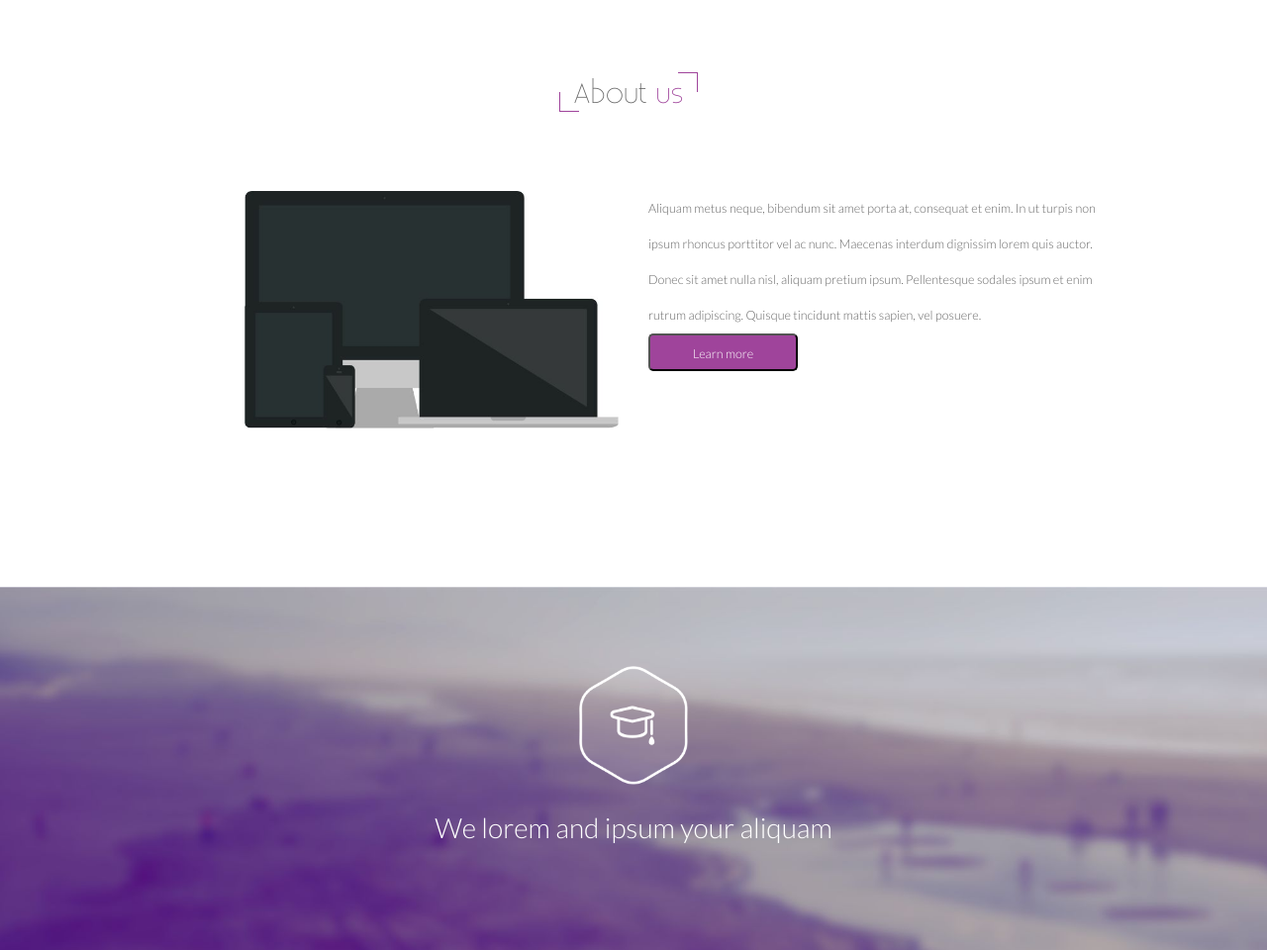
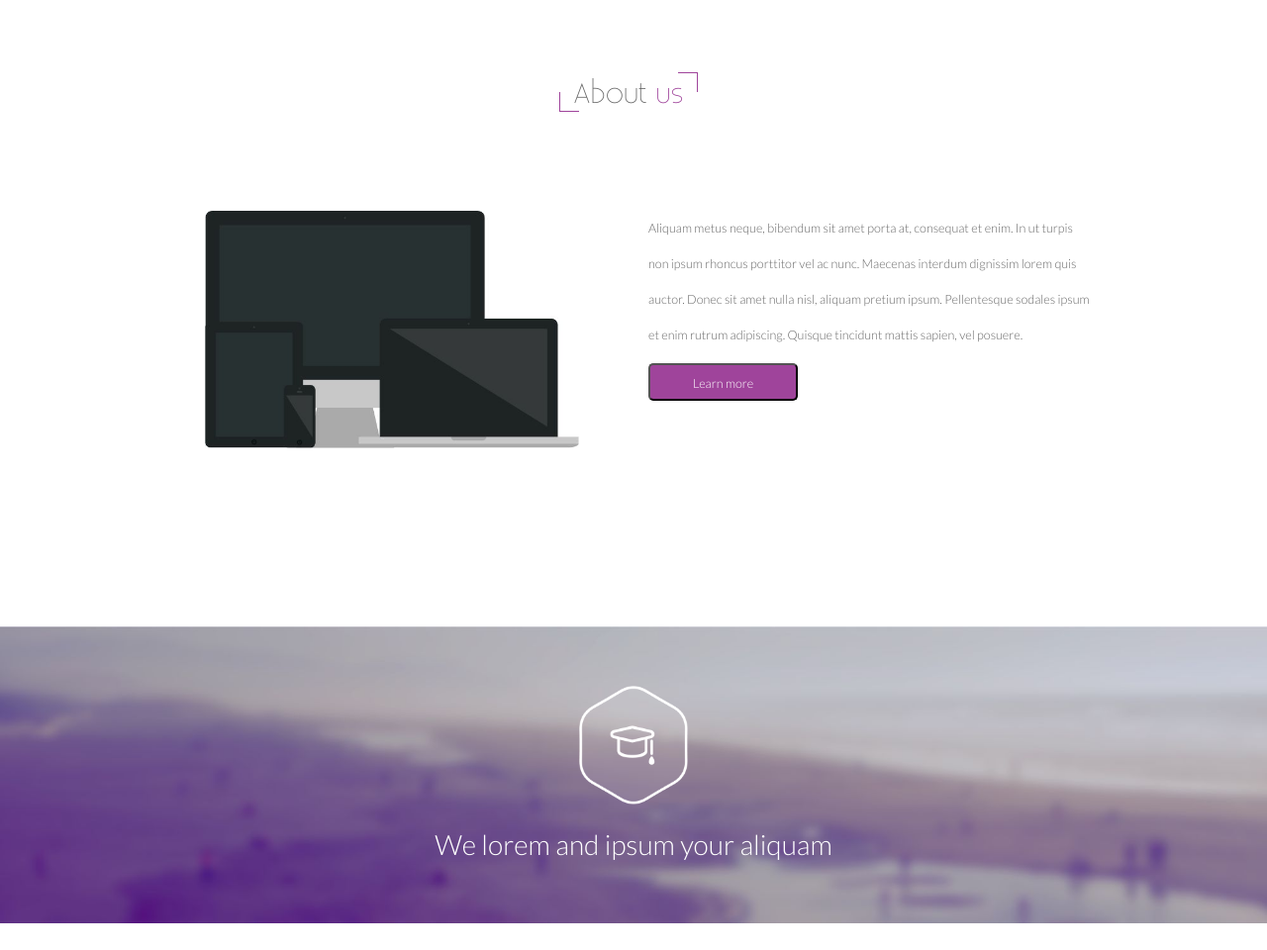
Before and after one commit to a-bartosiak/Bhagaskara, a website: page index.html in a window 1280 px wide. Shown: the part 1632-2592 px from the top of the page at 99% size. Drawn offline with Linux system fonts and the light colour scheme.

Commit message:
poprawione RWD mobile

```diff
--- a/index.html
+++ b/index.html
@@ -110,6 +110,7 @@
             <div class="navContainer">
                 <div class="nav"> About <span> us </span> </div>
             </div>
+            <div class="aboutUs">
                 <div class="col-xs-12 col-md-12 col-lg-6 mobile">
                     <img src="../images/Mobile.jpg" alt="">
                 </div>
@@ -118,13 +119,16 @@
                     rutrum adipiscing. Quisque tincidunt mattis sapien, vel posuere. <br>
                     <button> Learn more </button>
                 </div>
+            </div>
         </article>
     </section>
     <section class="weWrapper">
-        <article class="container row">
+        <article class="container">
+          <div class="row">
             <div class="weShape">
                 <img src="../images/ShapeWeLorem.png" alt="">
                 <h2> We lorem and ipsum your aliquam </h2>
+            </div>
             </div>
         </article>
     </section>
@@ -281,12 +285,24 @@
                     </li>
                 </ul>
                 <div class="quotesButton">
-                    <div> <a href="#quote1"> </a> </div>
-                    <div> <a href="#quote2"> </a> </div>
-                    <div> <a href="#quote3"> </a> </div>
-                    <div> <a href="#quote4"> </a> </div>
-                    <div> <a href="#quote5"> </a> </div>
-                    <div> <a href="#quote6"> </a> </div>
+                    <div>
+                        <a href="#quote1"> </a>
+                    </div>
+                    <div>
+                        <a href="#quote2"> </a>
+                    </div>
+                    <div>
+                        <a href="#quote3"> </a>
+                    </div>
+                    <div>
+                        <a href="#quote4"> </a>
+                    </div>
+                    <div>
+                        <a href="#quote5"> </a>
+                    </div>
+                    <div>
+                        <a href="#quote6"> </a>
+                    </div>
                 </div>
                 <div class="white"> </div>
             </div>
--- a/sass/style.scss
+++ b/sass/style.scss
@@ -55,9 +55,15 @@ a {
 }
 
 h1 {
+    font-family: 'existencelight', sans-serif;
+    font-size: 50px;
+    margin: 30px;
+    @media (min-width: 768px) and (max-width: 1024px) {
+        font-size: 60px;
+    }
+    @media (min-width: 1025px) {
         font-size: 80px;
-    font-family: 'existencelight', sans-serif;
-    margin: 30px;
+    }
 }
 
 h3 {
@@ -132,9 +138,12 @@ h3 {
 }
 
 .navLogo {
+    display: none;
+    @media (min-width: 768px) {
         font-family: 'existencelight', sans-serif;
         font-size: 2em;
         display: flex;
+    }
 }
 
 .list {
@@ -173,8 +182,17 @@ h3 {
     display: flex;
     flex-direction: column;
     align-items: center;
+    margin-top: 10px;
+    margin-bottom: 10px;
+    text-align: center;
+    @media (min-width: 768px) and (max-width: 1024px) {
+        margin-top: 15px;
+        margin-bottom: 15px;
+    }
+    @media (min-width: 1025px) {
         margin-top: 100px;
         margin-bottom: 100px;
+    }
 }
 
 .featureDiv img {
@@ -192,22 +210,22 @@ h3 {
 
 h4 {
     font-size: 1.6em;
-    @media (min-width: 768px) {
-        font-size: 1.2em;
     color: #676767;
     font-weight: 300;
     text-align: center;
+    @media (min-width: 768px) {
+        font-size: 1.2em;
     }
 }
 
 .featureDiv p {
     font-size: 1.5em;
+    color: #676767;
+    font-weight: 300;
+    text-align: center;
     @media (min-width: 768px) {
         font-size: 1em;
-        color: #676767;
-        font-weight: 300;
         line-height: 30px;
-        text-align: center;
     }
 }
 // About us
@@ -264,13 +282,39 @@ span {
     color: #9f449b;
 }
 
+.aboutUs {
+  display: flex;
+  justify-content: center;
+  flex-direction: column;
+  @media (min-width: 769px) {
+    flex-direction: row;
+  }
+}
+
+.mobile {
+    display: flex;
+    justify-content: center;
+    @media (min-width: 769px) {
+      justify-content: right;
+    }
+}
+
+.mobile img {
+    height: 240px;
+    margin: 20px;
+}
+
 .mobileText {
+    color: #676767;
     font-size: 1.3em;
-    @media (min-width: 768px) {
-        color: #676767;
-        font-size: 0.9em;
     font-weight: 300;
     line-height: 36px;
+    margin: 10px;
+    text-align: center;
+    @media (min-width: 769px) {
+        font-size: 0.9em;
+        margin: 20px;
+        text-align: left;
     }
 }
 
@@ -278,8 +322,13 @@ span {
     color: white;
     border-radius: 5px;
     background-color: #9f449b;
+    width: 15em;
+    height: 4em;
+    margin-top: 20px;
+    @media (min-width: 768px) {
         width: 12em;
         height: 3em;
+        margin-top: 10px;
 
         &:focus,
         &:hover {
@@ -287,25 +336,17 @@ span {
             color: #9f449b;
         }
     }
-
-.mobile {
-    display: flex;
-    justify-content: center;
-    @media (min-width: 1024px) {
-        display: flex;
-        justify-content: flex-end;
-    }
 }
 
-.mobile img {
-    height: 240px;
-}
 //We lorem and ipsum your aliquam
 
 .weWrapper {
     background-image: url("../images/willLoremAndIpsum.jpg");
     background-size: cover;
-    min-height: 50vh;
+    min-height: 300px;
+    display: flex;
+    align-items: center;
+    justify-content: center;
 }
 
 h2 {
@@ -313,11 +354,12 @@ h2 {
     font-weight: 300;
     color: white;
     text-align: center;
+    margin-top: 20px;
+    margin-bottom: 0;
 }
 
 .weWrapper img {
     height: 120px;
-    margin-top: 80px;
 }
 
 .weShape {
@@ -325,6 +367,7 @@ h2 {
     flex-direction: column;
     align-items: center;
 }
+
 //Our Team
 
 .arrows {
@@ -336,7 +379,7 @@ h2 {
 
 .arrows img {
     height: 90px;
-    @media (min-width: 768px) {
+    @media (min-width: 769px) {
         height: 60px;
     }
 
@@ -368,9 +411,9 @@ h2 {
 
 .team h5 {
     font-size: 1.4em;
-    @media (min-width: 768px) {
     color: #484848;
     text-transform: uppercase;
+    @media (min-width: 769px) {
         font-size: 1.2em;
         margin-bottom: 0;
     }
@@ -378,7 +421,7 @@ h2 {
 
 .team p {
     font-size: 1.2em;
-    @media (min-width: 768px) {
+    @media (min-width: 769px) {
         color: #777777;
         font-size: 1em;
     }
@@ -389,21 +432,20 @@ h2 {
     height: 15em;
     width: 15em;
     border-radius: 50%;
-    @media (min-width: 768px) {
+    @media (min-width: 769px) {
         height: 12em;
         width: 12em;
-        border-radius: 50%;
     }
 }
 
 .icon img {
     height: 50px;
     width: 50px;
-    @media (min-width: 768px) {
+    border-radius: 50%;
+    padding: 5px;
+    @media (min-width: 769px) {
         height: 40px;
         width: 40px;
-        border-radius: 50%;
-        padding: 5px;
     }
 
     &:focus,
@@ -449,6 +491,7 @@ h2 {
         background-color: #9f449b;
     }
 }
+
 //Our services will lorem and ipsum
 
 #data2Wrapper {
@@ -468,7 +511,7 @@ h2 {
 .data2 ul {
     display: flex;
     flex-direction: column;
-    @media (min-width: 768px) {
+    @media (min-width: 769px) {
         display: flex;
         flex-direction: row;
     }
@@ -491,6 +534,7 @@ h2 {
     line-height: 24px;
     text-align: center;
 }
+
 //quotation
 
 #quotationWrapper {
@@ -509,6 +553,7 @@ h2 {
     display: flex;
     flex-direction: column;
     align-items: center;
+    text-align: center;
     margin-top: 70px;
     color: #4b4b4b;
 
@@ -517,7 +562,6 @@ h2 {
     }
 
     li {
-        text-align: center;
         display: flex;
         justify-content: center;
         align-items: center;
@@ -566,6 +610,7 @@ h2 {
         }
     }
 }
+
 // Our Portfolio
 
 .hide {
@@ -630,6 +675,13 @@ h2 {
 }
 
 .gallery img {
+  //   background-color: green;
+  //   @media (min-width: 400px) and (max-width: 800px) {
+  //     background-color: purple;
+  //   }
+  //   @media (min-width: 800px) {
+  //     background-color: orange;
+  //   }
     width: 100%;
     background-size: contain;
     margin-bottom: 5px;
@@ -713,6 +765,11 @@ h2 {
     left: 0;
 }
 
+.form {
+  display: flex;
+  justify-content: center;
+}
+
 li {
     list-style: none;
     display: flex;
@@ -726,7 +783,8 @@ input {
     height: 50px;
     width: 300px;
     margin: 10px;
-    @media (min-width: 768px) {
+    border: 1px solid lightgrey;
+    @media (min-width: 769px) {
         width: 400px;
     }
 }
@@ -735,7 +793,8 @@ textarea {
     height: 200px;
     width: 300px;
     margin: 10px;
-    @media (min-width: 768px) {
+    border: 1px solid lightgrey;
+    @media (min-width: 769px) {
         width: 400px;
     }
 }
@@ -790,7 +849,7 @@ textarea.valid {
     &:hover {
         background-color: #9f449b;
     }
-    @media (min-width: 768px) {
+    @media (min-width: 769px) {
         height: 50px;
         width: 50px;
         border-radius: 50%;
```
Also changed, not shown: css/style.css. Lines whose indentation alone changed are shown as unchanged.
